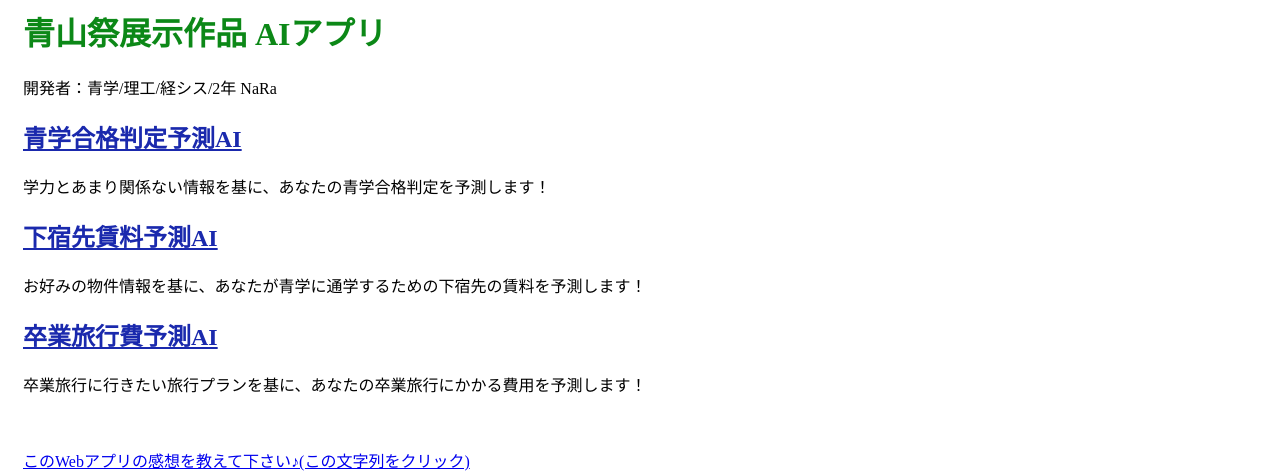
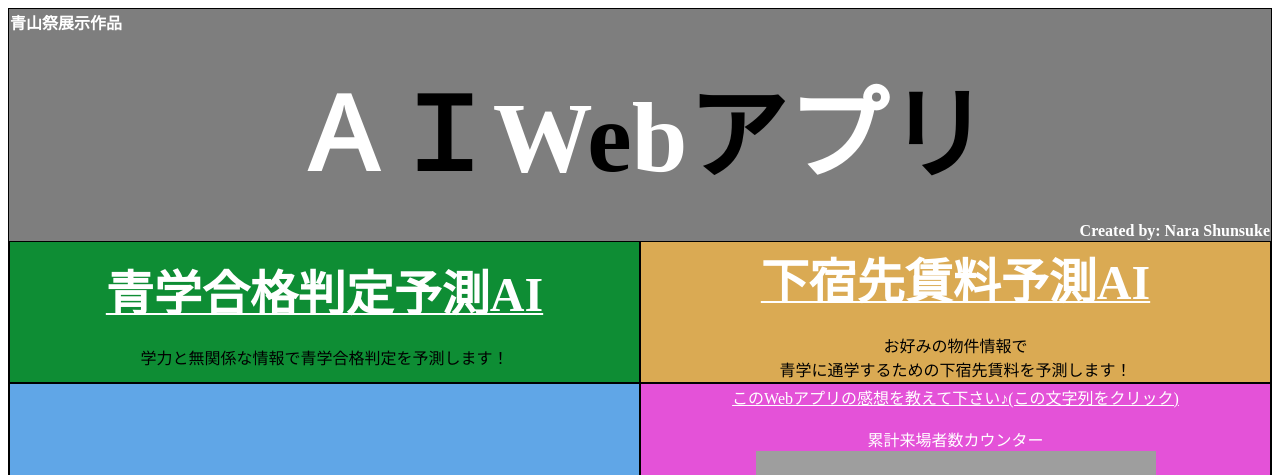
Before and after one commit to ARAN1218/Aoyamafes2021, a Django app: page / in a window 1280 px wide. Shown: the top 475 px of the page. Run offline with Django 3.2, Linux system fonts and the light colour scheme; parts of the project's set-up code (start-up, migrations or seed data) failed here and were passed over; grey boxes are pictures that could not be loaded.

Commit message:
cssを調整

```diff
--- a/mlapps/static/css/entrance.css
+++ /dev/null
@@ -1,11 +0,0 @@
-h1 {
-    color: #0c8817;
-}
-
-h2 a {
-    color: #1a29ad
-}
-
-body {
-    padding-left: 15px;
-}
--- /dev/null
+++ b/mlapps/static/css/entrance_css.css
@@ -0,0 +1,97 @@
+h2 a {
+    color: #ffffff;
+}
+
+p {
+    color:rgb(0, 0, 0);
+}
+
+.developer {
+    text-align: right;
+    font-size: 16px;
+    color: #ffffff;
+}
+
+.title {
+    text-align: left;
+    color: #ffffff
+}
+
+.app {
+    text-align: center;
+}
+
+.title1 {
+    color: #ffffff;
+    font-size: 100px;
+}
+.title2 {
+    color: #000000;
+    font-size: 100px;
+}
+.title3 {
+    color: #000000;
+    font-size: 100px;
+}
+.title4 {
+    color: #ffffff;
+    font-size: 100px;
+}
+.title5 {
+    color: #000000;
+    font-size: 100px;
+}
+.title6 {
+    color: #ffffff;
+    font-size: 100px;
+}
+.title7 {
+    color: #000000;
+    font-size: 100px;
+}
+.title8 {
+    color: #ffffff;
+    font-size: 100px;
+}
+
+.lu {
+    background-color: #0e8d34;
+    background-size: cover;
+}
+.ru {
+    background-color: #daaa53;
+    background-size: cover;
+}
+.ld {
+    background-color: #60a6e7;
+    background-size: cover;
+}
+.rd {
+    background-color: #e452d8;
+    background-size: cover;
+}
+
+.question {
+    color:rgb(255, 255, 255)
+}
+
+table,
+td {
+    border: 1px solid rgb(0, 0, 0);
+    border-collapse: separate;
+    border-spacing: 0px 0px;
+    text-align: center;
+    color: #ffffff
+}
+
+thead,
+tfoot {
+    background-color: rgb(126, 126, 126);
+    color: rgb(31, 151, 57);
+}
+
+table {
+    height: 100%;
+    width: 100%;
+    table-layout: fixed;
+}
--- a/mlapps/templates/mlapps/entrance.html
+++ b/mlapps/templates/mlapps/entrance.html
@@ -2,36 +2,49 @@
 
 <html>
     <head>
-        <link rel="stylesheet" href="{% static 'css/entrance.css' %}">
+        <link rel="stylesheet" href="{% static 'css/entrance_css.css' %}">
         <title>aoyamafes_entrance</title>
     </head>
     <body>
-        <div>
-            <h1>青山祭展示作品 AIアプリ</h1>
-            <p>開発者：青学/理工/経シス/2年 NaRa</p>
-        </div>
+        <table>
+            <thead>
+                <tr>
+                    <th colspan="2">
+                        <p class="title">青山祭展示作品</p>
+                        <h1><span class="title1">Ａ</span><span class="title2">Ｉ</span><span class="title6">W</span><span class="title7">e</span><span class="title8">b</span><span class="title3">ア</span><span class="title4">プ</span><span class="title5">リ</span></h1>
+                        <p class="developer">Created by: Nara Shunsuke</p>
+                    </th>
+                </tr>
+            </thead>
 
-        <div>
-            <h2><a href="score/">青学合格判定予測AI</a></h2>
-            <p>学力とあまり関係ない情報を基に、あなたの青学合格判定を予測します！</p>
-        </div>
+            <tbody>
+                <tr>
+                    <td class="lu">
+                        <h2 class="app"><a href="score/"><font size="7">青学合格判定予測AI</font></a></h2>
+                        <p>学力と無関係な情報で青学合格判定を予測します！</p>
+                    </td>
 
-        <div>
-            <h2><a href="rent/">下宿先賃料予測AI</a></h2>
-            <p>お好みの物件情報を基に、あなたが青学に通学するための下宿先の賃料を予測します！</p>
-        </div>
+                    <td class="ru">
+                        <h2 class="app"><a href="rent/"><font size="7">下宿先賃料予測AI</font></a></h2>
+                        <p>お好みの物件情報で<br>青学に通学するための下宿先賃料を予測します！</p>
+                    </td>
+                </tr>
 
-        <div>
-            <h2><a href="travel/">卒業旅行費予測AI</a></h2>
-            <p>卒業旅行に行きたい旅行プランを基に、あなたの卒業旅行にかかる費用を予測します！</p>
-        </div>
+                <tr>
+                    <td class="ld">
+                        <h2 class="app"><a href="travel/"><font size="7">卒業旅行費予測AI</font></a></h2>
+                        <p>旅行プランで卒業旅行の費用を予測します！</p>
+                    </td>
 
-        <br><br>
-        <a href='https://forms.gle/VFCdQeDEH2gAtPrd6'>このWebアプリの感想を教えて下さい♪(この文字列をクリック)</a>
-
-        <br><br><br><br><br><br><br><br><br>
-        来場者数カウンター(クリックすると外部サイトに飛びますので、触らないようにお願いいたします)
-        <nobr><table border="0" cellspacing="0" cellpadding="0"><tbody><tr><td><a href="https://www.free-counter.jp/"><img src="https://www.f-counter.net/ani1/46/1632387473/" alt="カウンター" border="0" style="margin:0px; padding:0px; border:0px; vertical-align:bottom"></a></td>
-        <td><a href="https://www.free-counter.jp/"><img src="https://www.f-counter.net/ani2/46/1632387473/" alt="カウンター" border="0" style="margin:0px; padding:0px; border:0px; vertical-align:bottom"></a></td></tr></tbody></table></nobr>
+                    <td class="rd">
+                        <a class="question" href='https://forms.gle/VFCdQeDEH2gAtPrd6'>このWebアプリの感想を教えて下さい♪(この文字列をクリック)</a>
+                        <br><br>
+                        累計来場者数カウンター
+                        <br>
+                        <a href="https://www.free-counter.jp/"><img src="https://www.f-counter.net/ani1/46/1632387473/" alt="カウンター" border="0" style="margin:0px; padding:0px; border:0px; vertical-align:bottom"><a href="https://www.free-counter.jp/"><img src="https://www.f-counter.net/ani2/46/1632387473/" alt="カウンター" border="0" style="margin:0px; padding:0px; border:0px; vertical-align:bottom"></a></a>
+                    </td>
+                </tr>
+            </tbody>
+        </table>
     </body>
 </html>
--- a/mlapps/urls.py
+++ b/mlapps/urls.py
@@ -8,5 +8,5 @@ urlpatterns = [
     path('rent/', views.rent, name='rent'),
     path('travel_detail/rent/rent_detail/', views.rent_detail, name='rent_detail'),
     path('travel/', views.travel, name='travel'),
-    path('travel/travel/travel_detail/', views.travel_detail, name='travel_detail'),
+    path('travel_detail/travel/travel_detail/', views.travel_detail, name='travel_detail'),
 ]
--- a/mlapps/views.py
+++ b/mlapps/views.py
@@ -62,7 +62,7 @@ def score(request):
             delete_columns(df_lr, lr_columns)
             delete_columns(df_svm, svm_columns)
 
-            with open('/home/aran/aran.pythonanywhere.com/Aoyamasai_models.pickle', mode='rb') as fp:
+            with open('Aoyamasai_models.pickle', mode='rb') as fp:
                 model1, model2, model3 = pickle.load(fp)
             pred = int(np.round((model1.predict(df_bayes) + model2.predict(df_lr) + model3.predict(df_svm)) / 3))
 
@@ -78,17 +78,17 @@ def score_detail(request):
     return render(request, 'mlapps/score_detail.html', {})
 
 
-with open('/home/aran/aran.pythonanywhere.com/Saddress.pickle', mode='rb') as fp:
+with open('Saddress.pickle', mode='rb') as fp:
     Saddress = pickle.load(fp)
-with open('/home/aran/aran.pythonanywhere.com/Slayout.pickle', mode='rb') as fp:
+with open('Slayout.pickle', mode='rb') as fp:
     Slayout = pickle.load(fp)
-with open('/home/aran/aran.pythonanywhere.com/Aaddress.pickle', mode='rb') as fp:
+with open('Aaddress.pickle', mode='rb') as fp:
     Aaddress = pickle.load(fp)
-with open('/home/aran/aran.pythonanywhere.com/Alayout.pickle', mode='rb') as fp:
+with open('Alayout.pickle', mode='rb') as fp:
     Alayout = pickle.load(fp)
-with open('/home/aran/aran.pythonanywhere.com/Smodel_lgb_rent.pickle', mode='rb') as fp:
+with open('Smodel_lgb_rent.pickle', mode='rb') as fp:
     Smodel_lgb_rent = pickle.load(fp)
-with open('/home/aran/aran.pythonanywhere.com/Amodel_lgb_rent.pickle', mode='rb') as fp:
+with open('Amodel_lgb_rent.pickle', mode='rb') as fp:
     Amodel_lgb_rent = pickle.load(fp)
 
 questions_rent = {
@@ -146,15 +146,15 @@ def rent_detail(request):
     return render(request, 'mlapps/rent_detail.html', {})
 
 
-with open('/home/aran/aran.pythonanywhere.com/LE_destination.pickle', mode='rb') as fp:
+with open('LE_destination.pickle', mode='rb') as fp:
     LE_destination = pickle.load(fp)
-with open('/home/aran/aran.pythonanywhere.com/LE_inn_num.pickle', mode='rb') as fp:
+with open('LE_inn_num.pickle', mode='rb') as fp:
     LE_inn_num = pickle.load(fp)
-with open('/home/aran/aran.pythonanywhere.com/LE_inn_type.pickle', mode='rb') as fp:
+with open('LE_inn_type.pickle', mode='rb') as fp:
     LE_inn_type = pickle.load(fp)
-with open('/home/aran/aran.pythonanywhere.com/LE_meal.pickle', mode='rb') as fp:
+with open('LE_meal.pickle', mode='rb') as fp:
     LE_meal = pickle.load(fp)
-with open('/home/aran/aran.pythonanywhere.com/model_lgb_travel.pickle', mode='rb') as fp:
+with open('model_lgb_travel.pickle', mode='rb') as fp:
     model_lgb_travel = pickle.load(fp)
 
 questions_travel = {
```
Also changed, not shown: mlapps/static/css/rent.css (deleted, +0 -8 lines), mlapps/static/css/rent_css.css (added, +38 -0 lines), mlapps/static/css/score.css (deleted, +0 -8 lines), mlapps/static/css/score_css.css (added, +40 -0 lines), mlapps/static/css/travel.css (deleted, +0 -8 lines), mlapps/static/css/travel_css.css (added, +38 -0 lines), mlapps/templates/mlapps/rent.html (+14 -14 lines), mlapps/templates/mlapps/score.html (+9 -9 lines), mlapps/templates/mlapps/travel.html (+19 -24 lines), mlapps/static/css/img.png (added).
